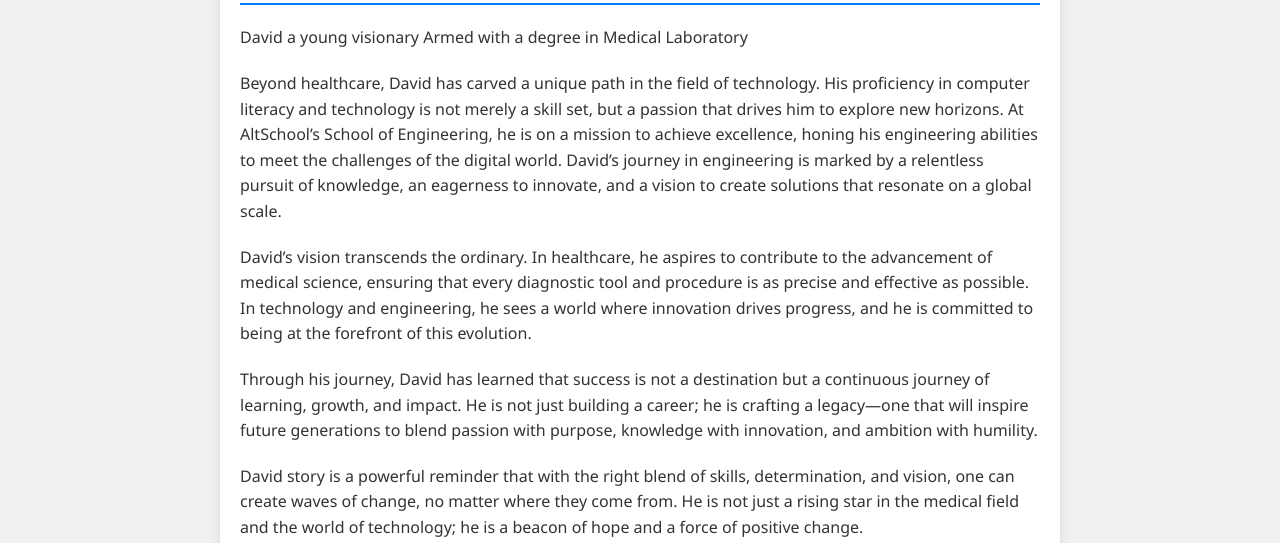
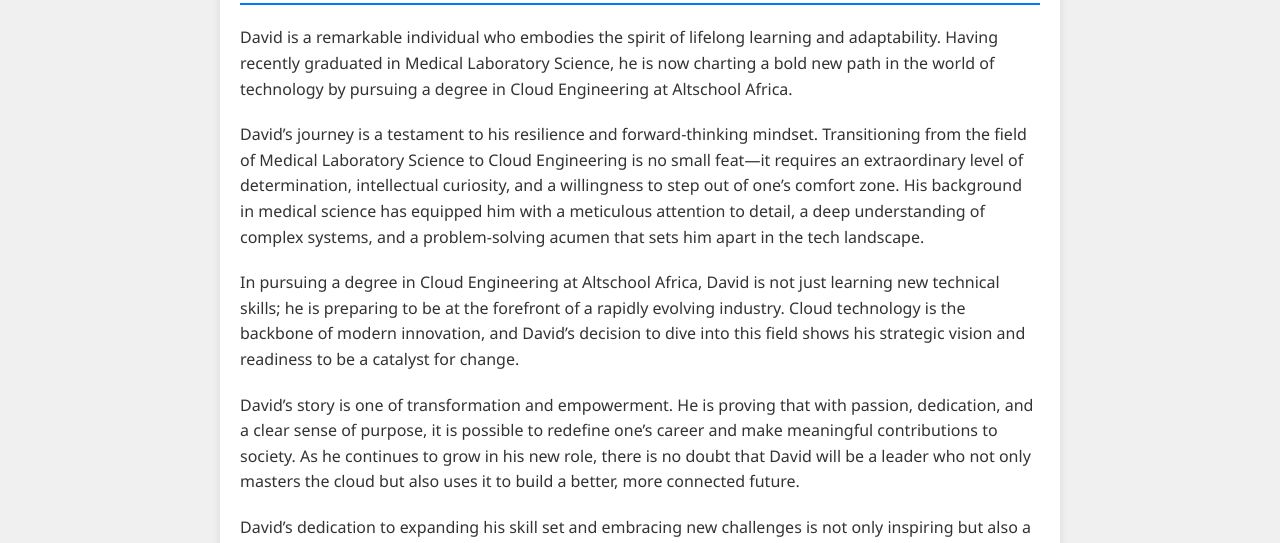
Before and after one commit to Odebamike/Odebamike-Altschool-Assignment, a plain HTML site: page media.html in a window 1280 px wide. Shown: the part 255-798 px from the top of the page. Drawn offline with Linux system fonts and the light colour scheme.

Commit message:
Update media.html

```diff
--- a/media.html
+++ b/media.html
@@ -63,11 +63,11 @@
             <h1>ODEBAMIKE DAVID AYOMIDE</h1>
         </div>
 
-        <div class="content">David a young visionary Armed with a degree in Medical Laboratory</p>
-            <p>Beyond healthcare, David has carved a unique path in the field of technology. His proficiency in computer literacy and technology is not merely a skill set, but a passion that drives him to explore new horizons. At AltSchool’s School of Engineering, he is on a mission to achieve excellence, honing his engineering abilities to meet the challenges of the digital world. David’s journey in engineering is marked by a relentless pursuit of knowledge, an eagerness to innovate, and a vision to create solutions that resonate on a global scale.</p>
-            <p>David’s vision transcends the ordinary. In healthcare, he aspires to contribute to the advancement of medical science, ensuring that every diagnostic tool and procedure is as precise and effective as possible. In technology and engineering, he sees a world where innovation drives progress, and he is committed to being at the forefront of this evolution.</p>
-            <p>Through his journey, David has learned that success is not a destination but a continuous journey of learning, growth, and impact. He is not just building a career; he is crafting a legacy—one that will inspire future generations to blend passion with purpose, knowledge with innovation, and ambition with humility.</p>
-            <p>David story is a powerful reminder that with the right blend of skills, determination, and vision, one can create waves of change, no matter where they come from. He is not just a rising star in the medical field and the world of technology; he is a beacon of hope and a force of positive change.</p>
+        <div class="content">David is a remarkable individual who embodies the spirit of lifelong learning and adaptability. Having recently graduated in Medical Laboratory Science, he is now charting a bold new path in the world of technology by pursuing a degree in Cloud Engineering at Altschool Africa.</p>
+            <p>David’s journey is a testament to his resilience and forward-thinking mindset. Transitioning from the field of Medical Laboratory Science to Cloud Engineering is no small feat—it requires an extraordinary level of determination, intellectual curiosity, and a willingness to step out of one’s comfort zone. His background in medical science has equipped him with a meticulous attention to detail, a deep understanding of complex systems, and a problem-solving acumen that sets him apart in the tech landscape.</p>
+            <p>In pursuing a degree in Cloud Engineering at Altschool Africa, David is not just learning new technical skills; he is preparing to be at the forefront of a rapidly evolving industry. Cloud technology is the backbone of modern innovation, and David’s decision to dive into this field shows his strategic vision and readiness to be a catalyst for change.</p>
+            <p>David’s story is one of transformation and empowerment. He is proving that with passion, dedication, and a clear sense of purpose, it is possible to redefine one’s career and make meaningful contributions to society. As he continues to grow in his new role, there is no doubt that David will be a leader who not only masters the cloud but also uses it to build a better, more connected future.</p>
+            <p>David’s dedication to expanding his skill set and embracing new challenges is not only inspiring but also a testament to his vision of shaping the future. The world is undoubtedly going to benefit from his unique blend of talents and relentless pursuit of excellence.</p>
         </div>
 
         <div class="media">
@@ -78,7 +78,7 @@
                 Your browser does not support the video tag.
             </video>
 
-            <h2>Erwin Speech MY SOLDIERS</h2>
+            <h2>Audio</h2>
             <audio controls>
                 <source src="audio.mp3" type="audio/mpeg">
                 Your browser does not support the audio element.
```
